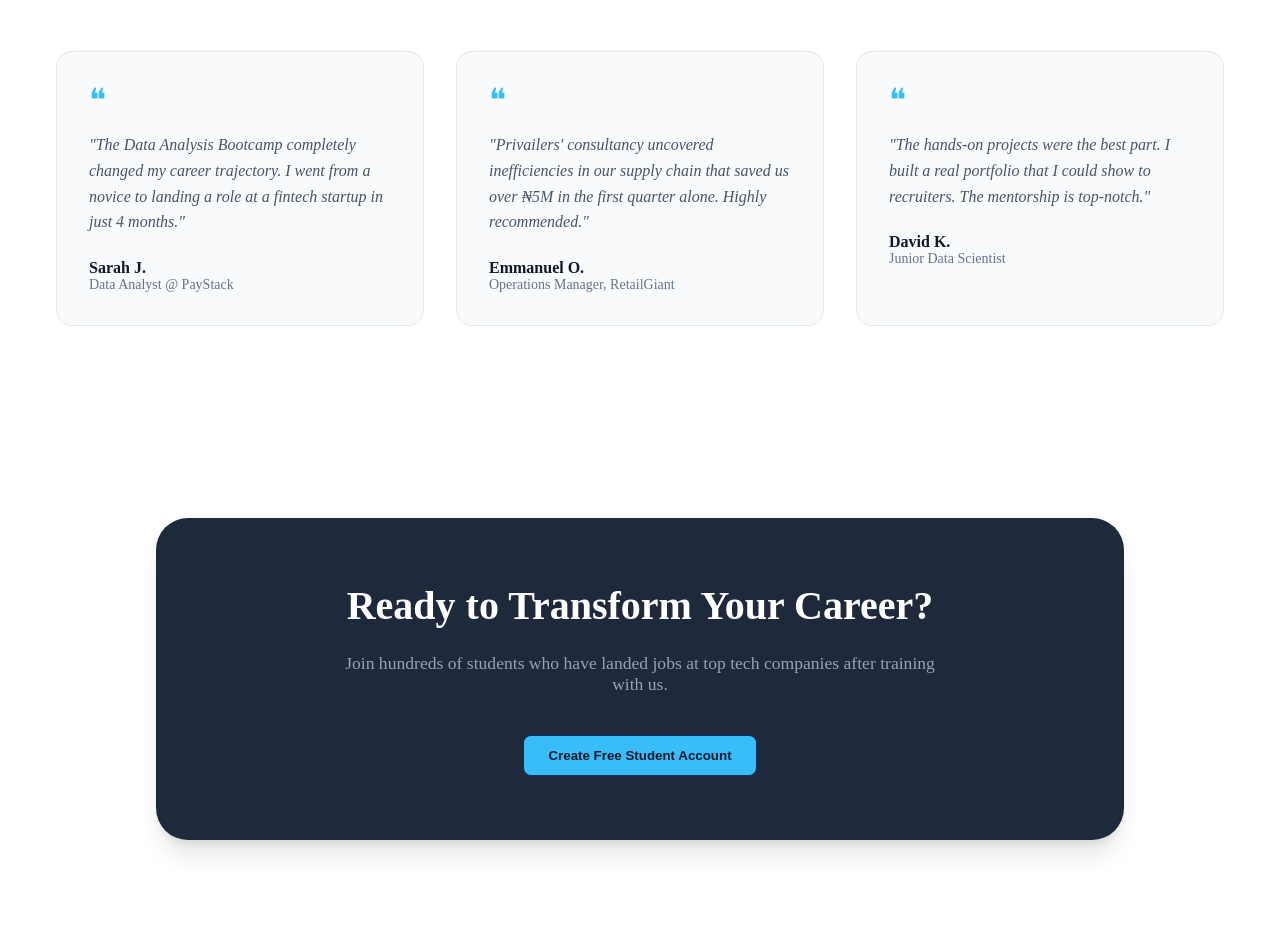
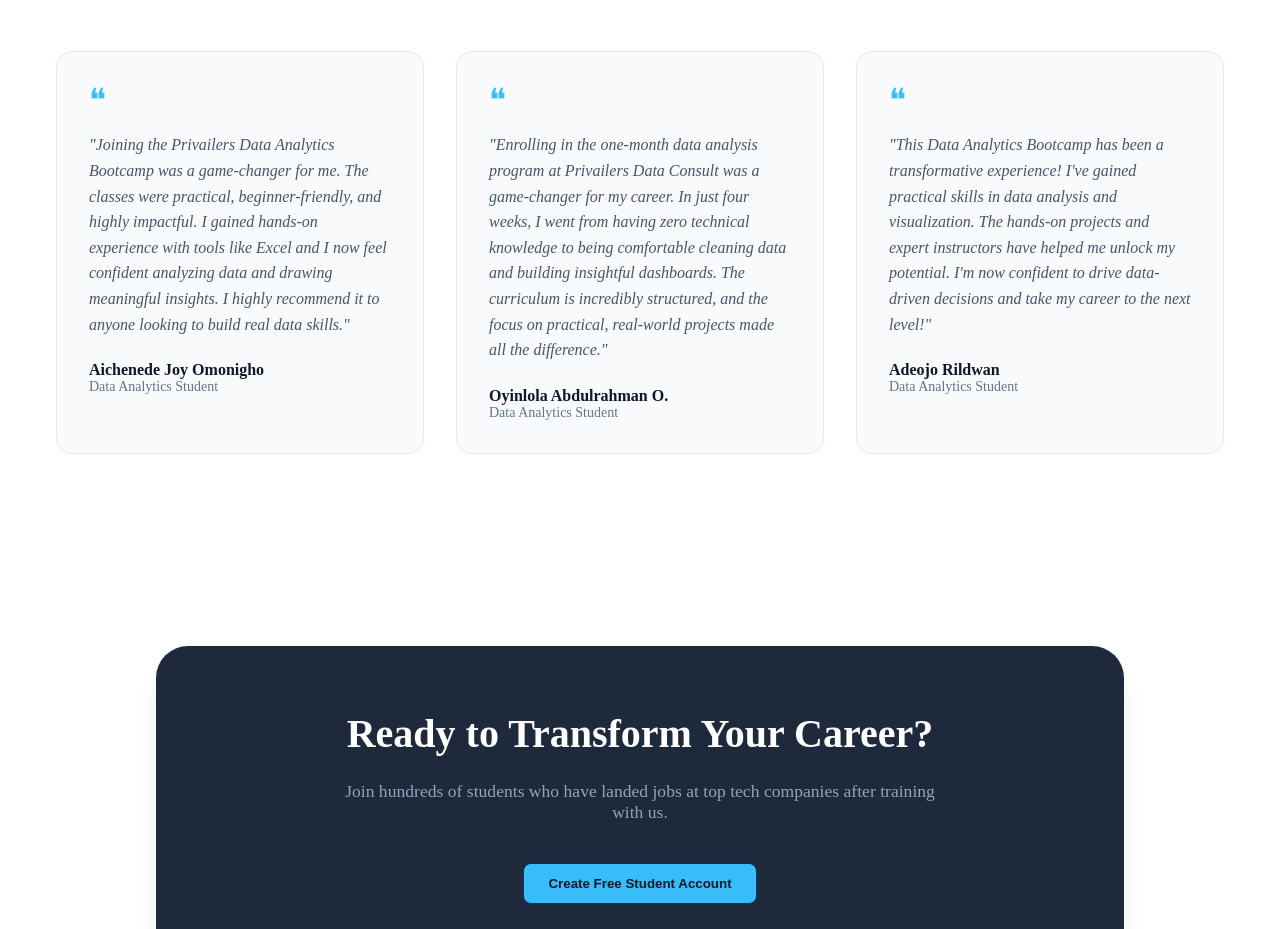
Before and after one commit to samuelamos40/privailers-platform, a Next.js app: page / in a window 1280 px wide. Shown: the part 2140-3069 px from the top of the page. Built offline with nearby package versions, Linux system fonts and the light colour scheme; no server answers; the database is empty.

Commit message:
Update landing page with real student testimonials

```diff
--- a/src/app/(public)/page.tsx
+++ b/src/app/(public)/page.tsx
@@ -195,19 +195,19 @@
                     <div style={{ display: 'grid', gridTemplateColumns: 'repeat(auto-fit, minmax(300px, 1fr))', gap: '2rem' }}>
                         {[
                             {
-                                quote: "The Data Analysis Bootcamp completely changed my career trajectory. I went from a novice to landing a role at a fintech startup in just 4 months.",
-                                author: "Sarah J.",
-                                role: "Data Analyst @ PayStack"
+                                quote: "Joining the Privailers Data Analytics Bootcamp was a game-changer for me. The classes were practical, beginner-friendly, and highly impactful. I gained hands-on experience with tools like Excel and I now feel confident analyzing data and drawing meaningful insights. I highly recommend it to anyone looking to build real data skills.",
+                                author: "Aichenede Joy Omonigho",
+                                role: "Data Analytics Student"
                             },
                             {
-                                quote: "Privailers' consultancy uncovered inefficiencies in our supply chain that saved us over ₦5M in the first quarter alone. Highly recommended.",
-                                author: "Emmanuel O.",
-                                role: "Operations Manager, RetailGiant"
+                                quote: "Enrolling in the one-month data analysis program at Privailers Data Consult was a game-changer for my career. In just four weeks, I went from having zero technical knowledge to being comfortable cleaning data and building insightful dashboards. The curriculum is incredibly structured, and the focus on practical, real-world projects made all the difference.",
+                                author: "Oyinlola Abdulrahman O.",
+                                role: "Data Analytics Student"
                             },
                             {
-                                quote: "The hands-on projects were the best part. I built a real portfolio that I could show to recruiters. The mentorship is top-notch.",
-                                author: "David K.",
-                                role: "Junior Data Scientist"
+                                quote: "This Data Analytics Bootcamp has been a transformative experience! I've gained practical skills in data analysis and visualization. The hands-on projects and expert instructors have helped me unlock my potential. I'm now confident to drive data-driven decisions and take my career to the next level!",
+                                author: "Adeojo Rildwan",
+                                role: "Data Analytics Student"
                             }
                         ].map((testimonial, i) => (
                             <div key={i} style={{
```
